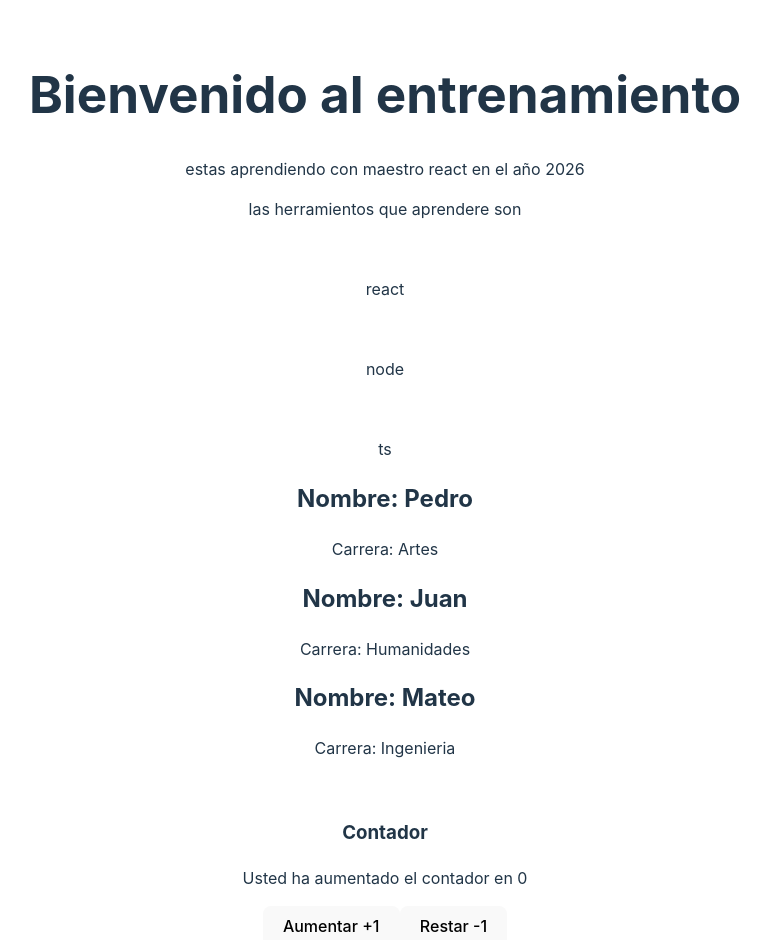
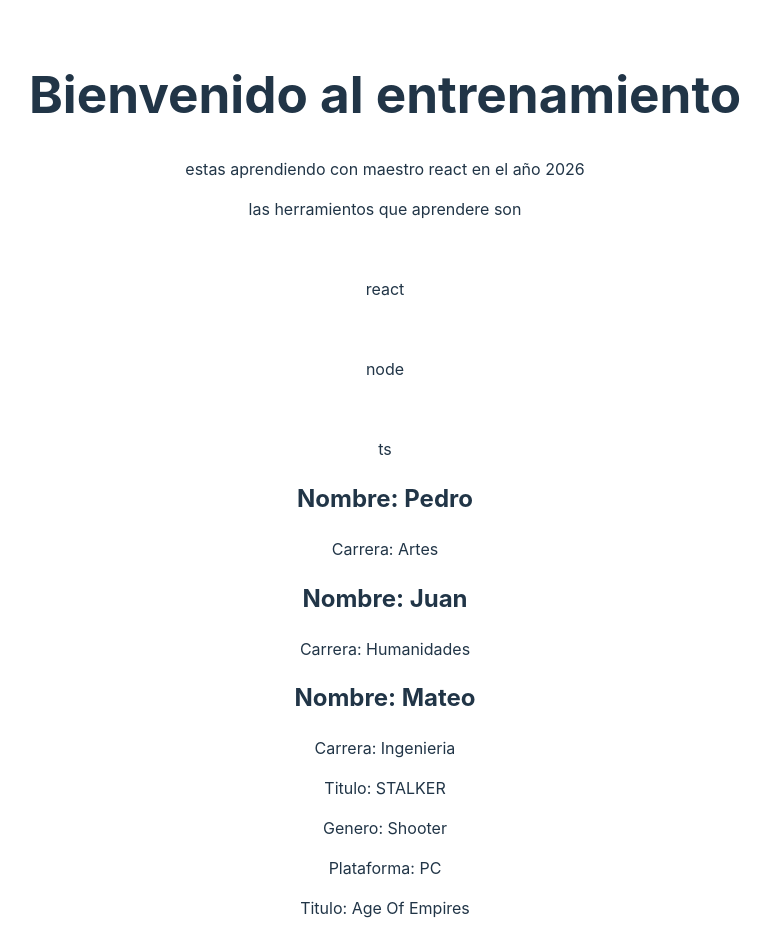
Before and after one commit to Mixtrixjr/LearningReact, a React (Vite) app: page / in a window 1280 px wide. Shown: the top 940 px of the page, without its empty margins (255-1026 px from the left). Built offline with nearby package versions, Linux system fonts and the light colour scheme.

Commit message:
se agrego otra lista dinamica con .map

```diff
--- a/src/App.tsx
+++ b/src/App.tsx
@@ -1,6 +1,7 @@
 import './App.css'
 import { Contador } from './components/contador';
 import { Estudiante } from './components/estudiante';
+import { Juegos } from './components/juegos';
 
 function App(){
   const nombreprofesor: string = "maestro react";
@@ -10,6 +11,12 @@ function App(){
     {id: 1, nombre:"Pedro",carrera:"Artes"},
     {id: 2, nombre:"Juan",carrera:"Humanidades"},
     {id: 3, nombre:"Mateo",carrera:"Ingenieria"}
+  ]
+
+  const listajuegos = [
+    {id: 1, Nombre: "STALKER", Genero:"Shooter", Plataforma:"PC"},
+    {id: 1, Nombre: "Age Of Empires", Genero:"RTS", Plataforma:"XBOX"},
+    {id: 1, Nombre: "God Of War", Genero:"Aventuras", Plataforma:"PS5"}
   ]
   return (
 
@@ -23,13 +30,25 @@ function App(){
        <p>{herramientas[1]}</p>
        <br />
        <p>{herramientas[2]}</p>
+
        {listaestudiantes.map((estu) => (
   <Estudiante
     key={estu.id}
     nombre={estu.nombre}
     carrera={estu.carrera}
-  />
-))}
+  />))}
+
+  {listajuegos.map((juego)=>(
+    <Juegos
+    key={juego.id}
+    titulo={juego.Nombre}
+    genero={juego.Genero}
+    plataforma={juego.Plataforma}>
+    </Juegos>
+  ))}
+
+
+
        <br></br>
        <Contador></Contador>
     </div>
--- a/src/components/estudiante.tsx
+++ b/src/components/estudiante.tsx
@@ -1,4 +1,4 @@
-import { estudiante } from "../interfaces/interfaceestudiante";
+import { estudiante } from "../interfaces/interfaces";
 
 export function Estudiante(props: estudiante )
 {
--- /dev/null
+++ b/src/components/juegos.tsx
@@ -0,0 +1,12 @@
+import { juegos } from "../interfaces/interfaces";
+
+export function Juegos(props: juegos )
+{
+    return(
+    <div>
+        <p>Titulo: {props.titulo}</p>
+        <p>Genero: {props.genero}</p>
+        <p>Plataforma: {props.plataforma}</p>
+    </div>
+    )
+}
--- a/src/interfaces/interfaceestudiante.ts
+++ /dev/null
@@ -1,4 +0,0 @@
-export interface estudiante{
-    nombre: string
-    carrera: string
-}
--- /dev/null
+++ b/src/interfaces/interfaces.ts
@@ -0,0 +1,10 @@
+export interface estudiante{
+    nombre: string
+    carrera: string
+}
+
+export interface juegos {
+    titulo: string
+    genero: string
+    plataforma: string
+}
```
